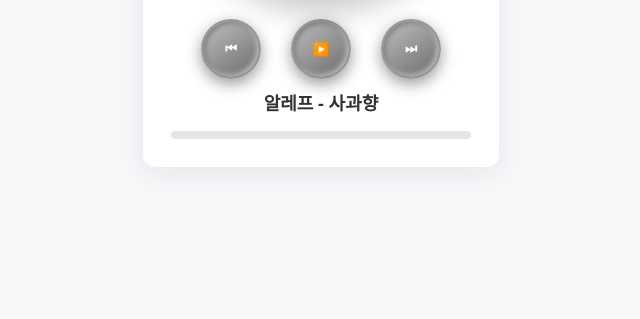
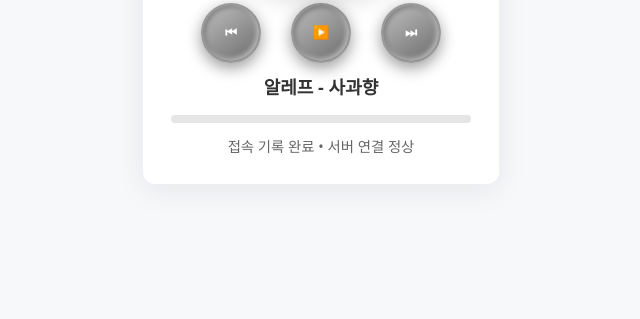
Before and after one commit to yeeaiy/silverliquid, a Flask app: page / in a window 1280 px wide. Shown: the part 481-800 px from the top of the page, without its empty margins (319-959 px from the left). Run offline with Flask 3, Linux system fonts and the light colour scheme.

Commit message:
Update index.html

```diff
--- a/templates/index.html
+++ b/templates/index.html
@@ -49,6 +49,7 @@ body {
   box-shadow: 0 15px 30px rgba(0,0,0,0.2);
   margin: 0 auto 20px auto;
   overflow: hidden;
+  z-index: 10; /* ✅ CD가 항상 위에 표시되도록 */
 }
 
 .lp-container img {
@@ -57,6 +58,7 @@ body {
   object-fit: cover;
   border-radius: 50%;
   display: block;
+  transform-origin: center;
 }
 
 .lp-container::after {
@@ -126,6 +128,7 @@ body {
   transition: width 0.2s linear;
 }
 
+/* 애니메이션 */
 @keyframes cdOutRight {
   0% { transform: scale(1) translateX(0); opacity: 1; }
   50% { transform: scale(1.3) translateX(0); opacity: 1; }
@@ -149,6 +152,13 @@ body {
   50% { transform: scale(1.3) translateX(0); opacity: 1; }
   100% { transform: scale(1) translateX(0); opacity: 1; }
 }
+
+/* 접속 기록 상태 표시 */
+#meta {
+  margin-top: 12px;
+  font-size: 0.9rem;
+  color: #666;
+}
 </style>
 </head>
 <body>
@@ -156,7 +166,6 @@ body {
 <button class="login-btn" onclick="window.location.href='/login'">로그인</button>
 
 <div class="card">
-
   <div class="lp-container" id="lp">
     <img id="albumImg" src="https://image.genie.co.kr/Y/IMAGE/IMG_ALBUM/083/809/794/83809794_1684804647260_1_600x600.JPG" alt="앨범 커버">
   </div>
@@ -173,13 +182,28 @@ body {
     <div class="progress" id="progress"></div>
   </div>
 
+  <div id="meta">서버 상태 확인 중...</div>
+
   <audio id="audio">
      <source src="{{ url_for('static', filename='apple.mp3') }}" type="audio/mpeg">
   </audio>
-
 </div>
 
 <script>
+// ✅ 접속 기록
+async function recordVisit() {
+  const metaEl = document.getElementById('meta');
+  try {
+    const res = await fetch('/record', { method: 'POST' });
+    if (res.ok) metaEl.textContent = '접속 기록 완료 • 서버 연결 정상';
+    else metaEl.textContent = '서버 응답 오류';
+  } catch (err) {
+    metaEl.textContent = '서버에 연결할 수 없습니다.';
+  }
+}
+recordVisit();
+
+// ✅ 음악 플레이어
 const lp = document.getElementById('lp');
 const albumImg = document.getElementById('albumImg');
 const playBtn = document.getElementById('playBtn');
@@ -215,7 +239,7 @@ let spinFrame;
 
 function rotateStep() {
   if (isPlaying) {
-    currentRotation += 0.4; // 회전 속도
+    currentRotation += 0.4;
     albumImg.style.transform = `rotate(${currentRotation}deg)`;
     spinFrame = requestAnimationFrame(rotateStep);
   }
@@ -235,6 +259,11 @@ function updateSong(index) {
   albumImg.src = song.img;
   songTitle.textContent = song.title;
   audio.src = song.src;
+  document.body.style.background = index === 0
+    ? '#f6f8fa'
+    : index === 1
+    ? '#f3f0ff'
+    : '#fff6f6';
 }
 
 function togglePlay() {
@@ -260,19 +289,18 @@ audio.addEventListener('ended', () => {
 });
 
 function changeSong(next = true) {
-    const outAnim = next ? 'cdOutLeft' : 'cdOutRight';
-    const inAnim = next ? 'cdInRight' : 'cdInLeft';
+  const outAnim = next ? 'cdOutLeft' : 'cdOutRight';
+  const inAnim = next ? 'cdInRight' : 'cdInLeft';
 
   lp.style.animation = `${outAnim} 1s ease forwards`;
 
   stopRotation();
-  currentRotation = 0; // ✅ 회전 각도 초기화
+  currentRotation = 0;
   albumImg.style.transform = `rotate(0deg)`;
 
   setTimeout(() => {
     currentIndex = (currentIndex + (next ? 1 : -1) + songs.length) % songs.length;
     updateSong(currentIndex);
-
     lp.style.animation = `${inAnim} 1s ease forwards`;
 
     if (isPlaying) {
```
